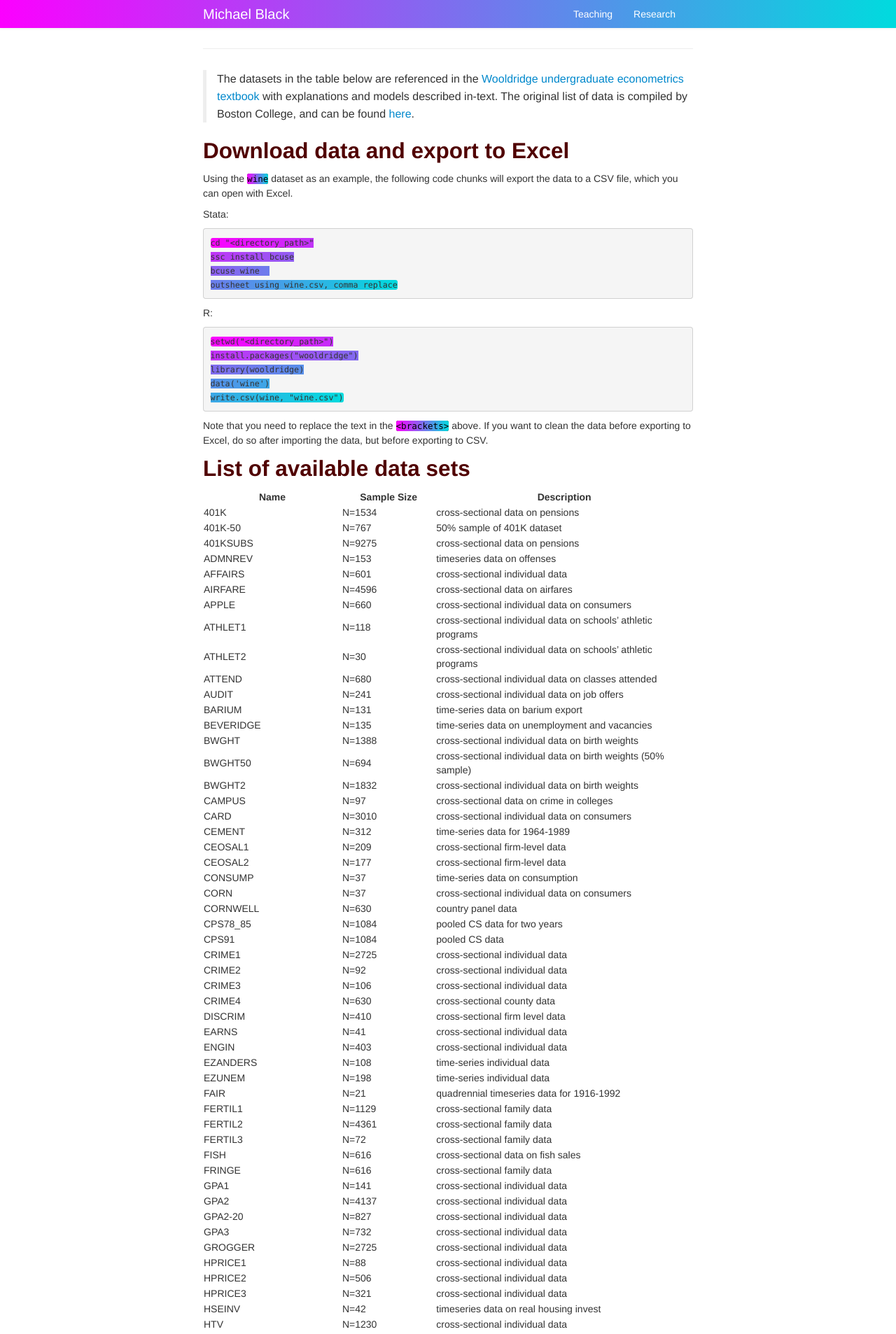
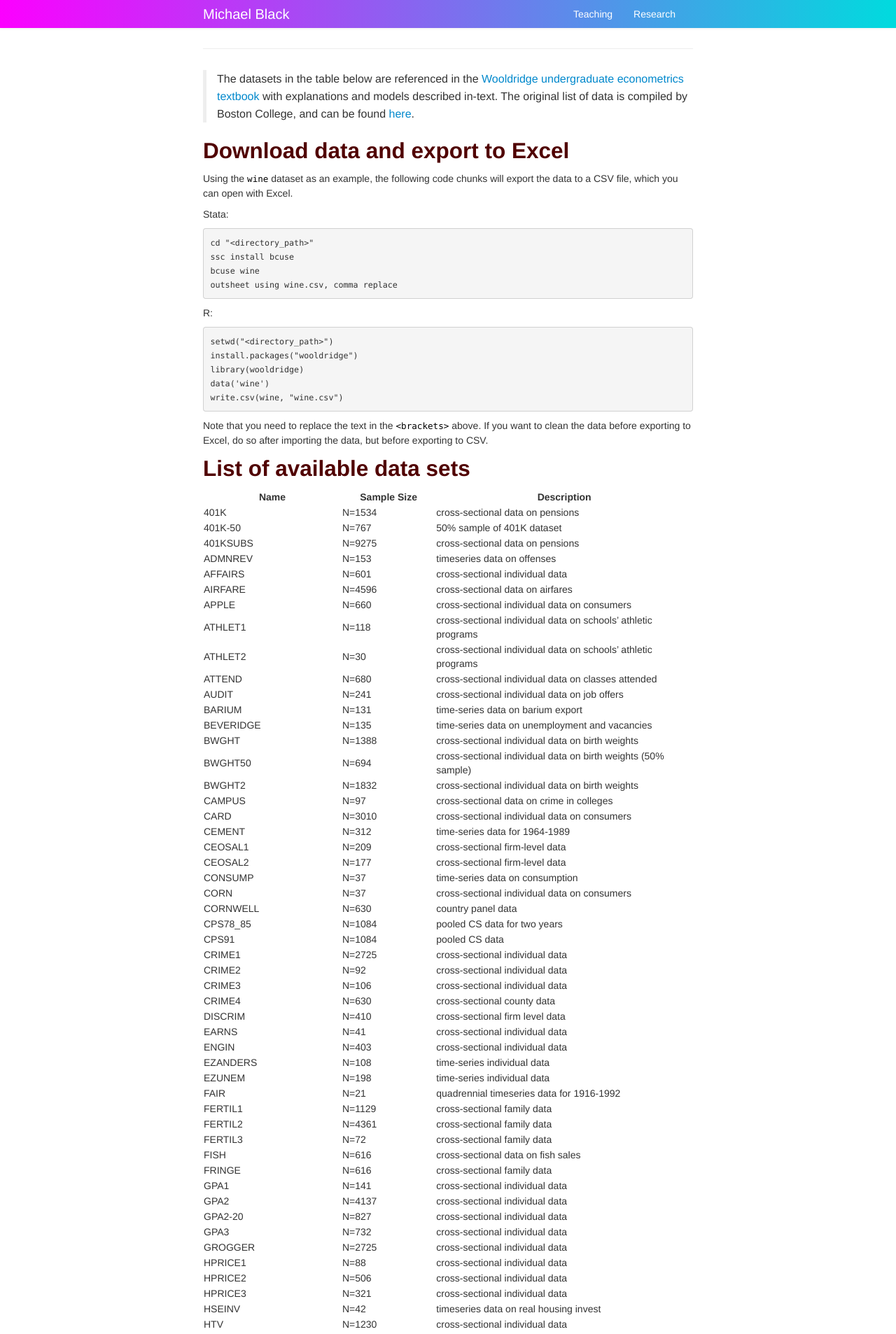
Before and after one commit to michael-black/michael-black.github.io, a Jekyll site: the page built from pages/Wooldridge-Data.md, in a window 1280 px wide. Shown: the top 1906 px of the page at 70% size. Built offline with Jekyll 4.4.1, drawn with Linux system fonts in a browser that asks for light colours; our own code applies the rules of GitHub Pages for plain Markdown files.

Commit message:
Reversed changes to background

```diff
--- a/assets/themes/twitter/css/my_custom_css.css
+++ b/assets/themes/twitter/css/my_custom_css.css
@@ -2,13 +2,7 @@ code {
   padding: 0;
   font-size: 90%;
   color: black;
-  background-color: black;
-  background-image:-moz-linear-gradient(left, #fc00ff, #00dbde);
-  background-image:-webkit-gradient(linear, 0 0, 0 100%, from(#fc00ff), to(#00dbde));
-  background-image:-webkit-linear-gradient(left, #fc00ff, #00dbde);
-  background-image:-o-linear-gradient(left, #fc00ff, #00dbde);
-  background-image:linear-gradient(to right, #fc00ff, #00dbde);
-  background-repeat:repeat-x;filter:progid:DXImageTransform.Microsoft.gradient(startColorstr='#707373', endColorstr='#707373', GradientType=0);
+  background-color: white;
   border: 0px solid white;
 }
 
```
